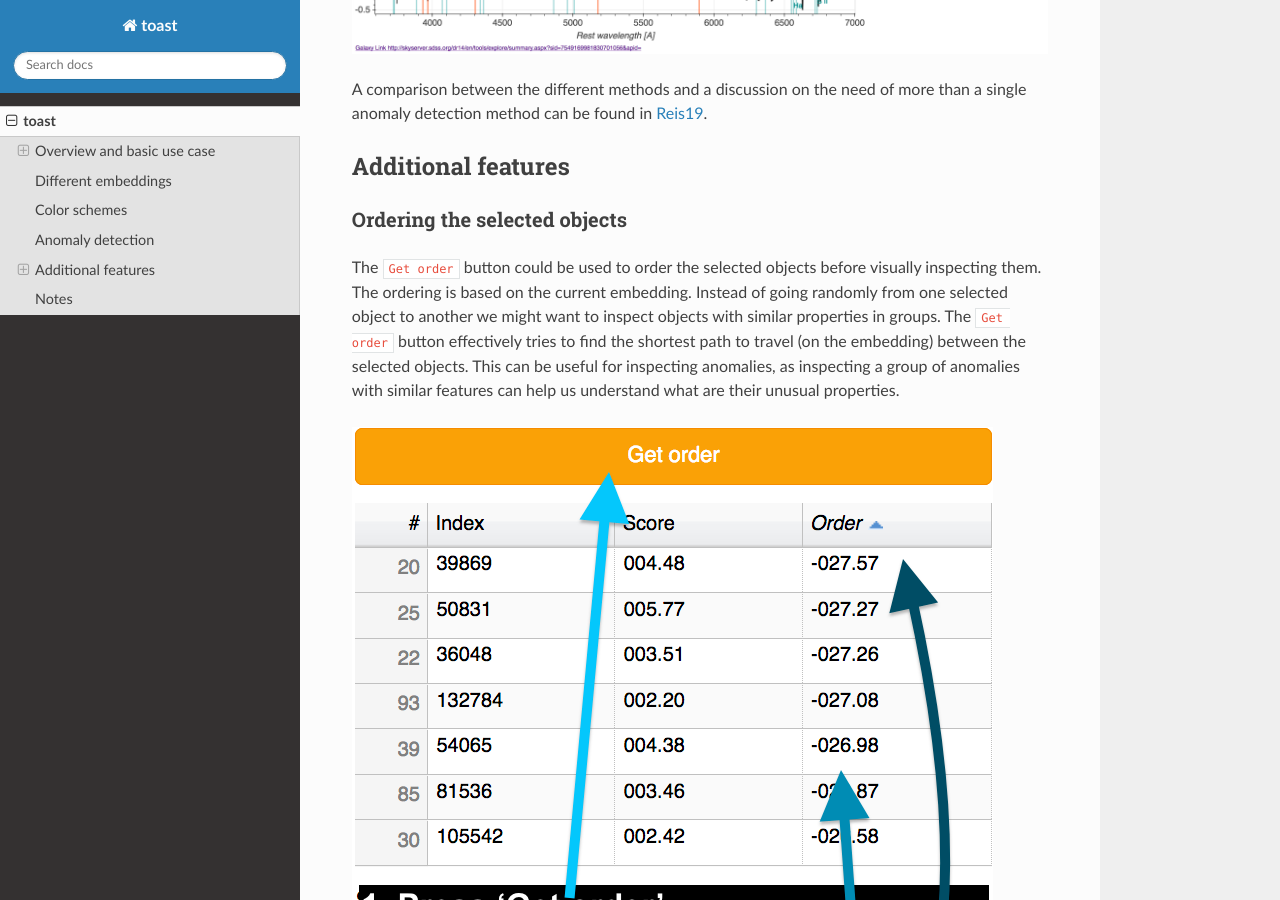
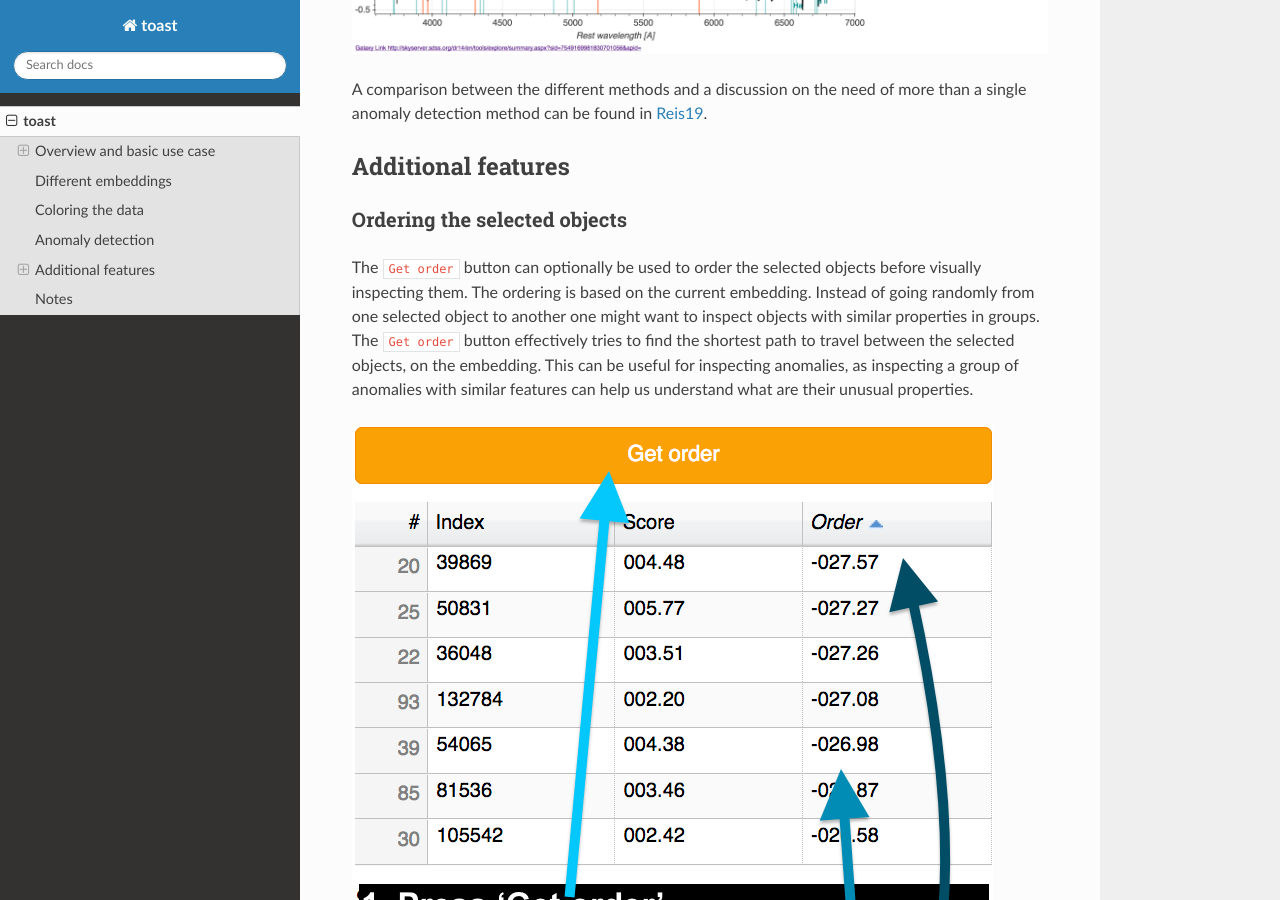
Before and after one commit to ireis/toast_docs, an MkDocs documentation site: the page built from docs/index.md, in a window 1280 px wide and 900 px high, scrolled down 3918 px. Built offline with MkDocs 1.6.1, drawn with Linux system fonts in a browser that asks for light colours; nearby versions of some CDN libraries; some of the changed text lies outside the part shown.

Commit message:
text figures and links

````diff
--- a/docs/index.md
+++ b/docs/index.md
@@ -27,7 +27,7 @@ It is possible to now switch to a different embedding and see were the selected
 
 The different UMAP embeddings refer to different regions of the spectrum. Galaxies that are located  near each other on the ```UMAP 4700-5100 A``` embedding are expected to have similar spectral properties in this specific region.  For a discussion and use cases of the merits of inspecting the data in subspaces see [Reis19](in prep).
 
-## Color schemes
+## Coloring the data
 
 The galaxies can also colored by several different properties:
 
@@ -35,7 +35,7 @@ The galaxies can also colored by several different properties:
 
 Most of these properties are taken from the [SDSS value added catalogs](https://www.sdss.org/dr14/data_access/value-added-catalogs/), the rest are calculated by us.
 
-If you have suggestions for additional embeddings of color schemes, let us know!
+If you have suggestions for additional embeddings of color schemes, [let us know!](mailto:itamarreis@mail.tau.ac.il)
 
 ## Anomaly detection
 
@@ -54,7 +54,7 @@ A comparison between the different methods and a discussion on the need of more
 ### <a id="orderSection"></a> Ordering the selected objects
 
 
-The ```Get order``` button could be used to order the selected objects before visually inspecting them. The ordering is based on the current embedding. Instead of going randomly from one selected object to another we might want to inspect objects with similar properties in groups. The ```Get order``` button effectively tries to find the shortest path to travel (on the embedding) between the selected objects.
+The ```Get order``` button can optionally be used to order the selected objects before visually inspecting them. The ordering is based on the current embedding. Instead of going randomly from one selected object to another one might want to inspect objects with similar properties in groups. The ```Get order``` button effectively tries to find the shortest path to travel between the selected objects, on the embedding.
 This can be useful for inspecting anomalies, as inspecting a group of anomalies with similar features can help us understand what are their unusual properties.
 
 ![get order button](order.png)
--- a/mkdocs.yml
+++ b/mkdocs.yml
@@ -1,4 +1,6 @@
 site_name: toast
+
+copyright: For questions contact Itamar Reis (Tel-Aviv University), itamarreis@mail.tau.ac.il
 
 theme:
     name: readthedocs
````
Also changed, not shown: other parts of docs/index.md (+1 -1 lines), docs/view_selected.png.
